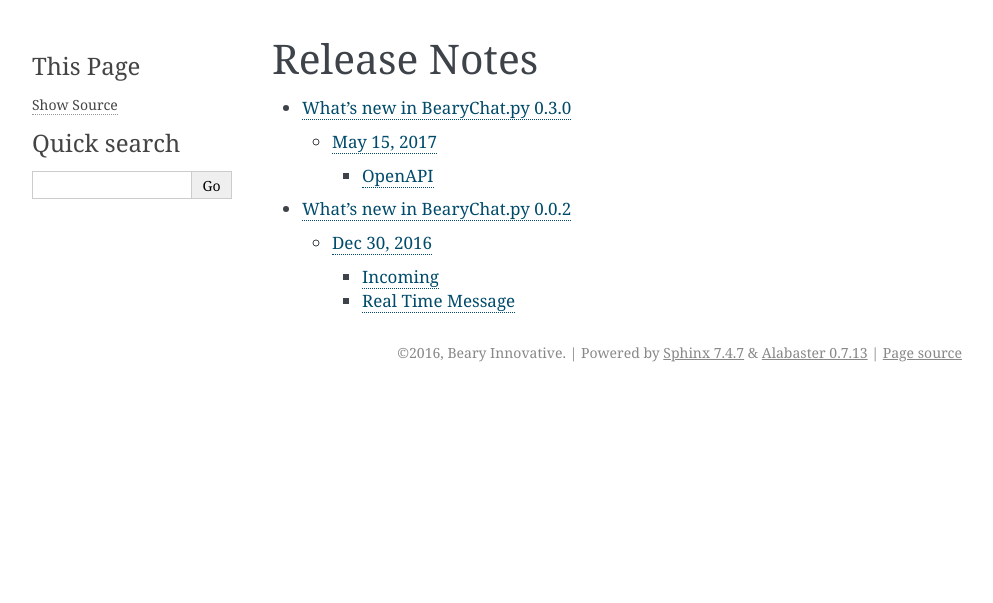
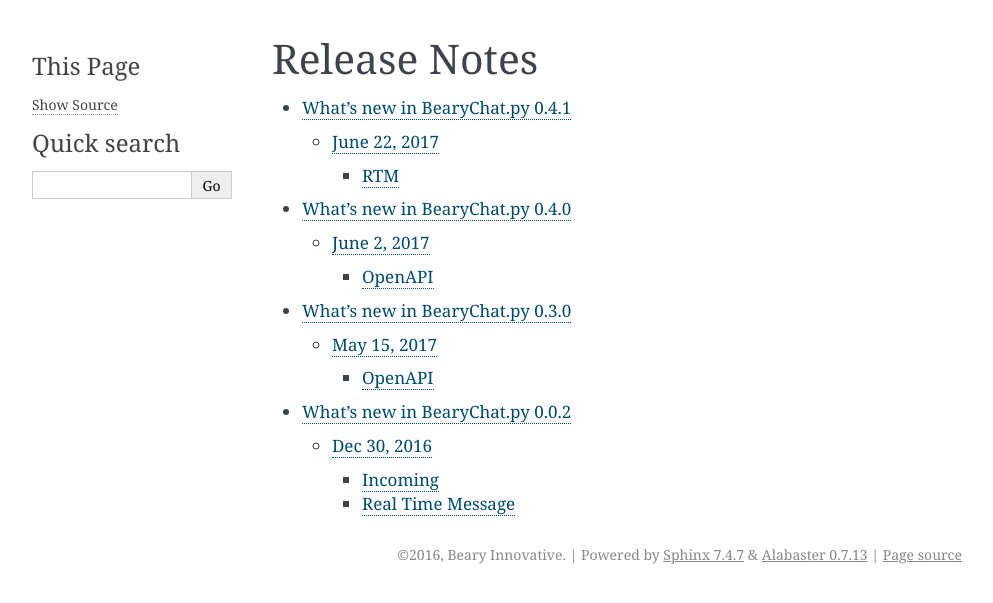
Before and after one commit to bearyinnovative/bearychat.py, a Sphinx documentation site: the page built from docs/source/releases.rst, in a window 1280 px wide. Shown: the top 603 px of the page, without its empty margins (148-1141 px from the left). Built offline with Sphinx 7.4.7, drawn with Linux system fonts in a browser that asks for light colours.

Commit message:
chore: bump 0.4.1

```diff
--- a/docs/source/releases.rst
+++ b/docs/source/releases.rst
@@ -3,5 +3,7 @@ Release Notes
 
 .. toctree::
 
+   releases/v0.4.1
+   releases/v0.4.0
    releases/v0.3.0
    releases/v0.0.2
--- /dev/null
+++ b/docs/source/releases/v0.4.1.rst
@@ -0,0 +1,11 @@
+What's new in BearyChat.py 0.4.1
+================================
+
+June 22, 2017
+------------
+
+RTM
+~~~
+
+* Adds required ssl options in example, thanks @itchenyi #37
+* Fixes mis-reference uid field #36
--- a/setup.py
+++ b/setup.py
@@ -9,7 +9,7 @@ with open(join(CURRENT_DIR, "README.rst")) as long_description_file:
 
 setup(
     name="bearychat",
-    version="0.4.0",
+    version="0.4.1",
     author="bearyinnovative",
     url="https://github.com/bearyinnovative/bearychat.py",
     description="SDK for BearyChat",
```
